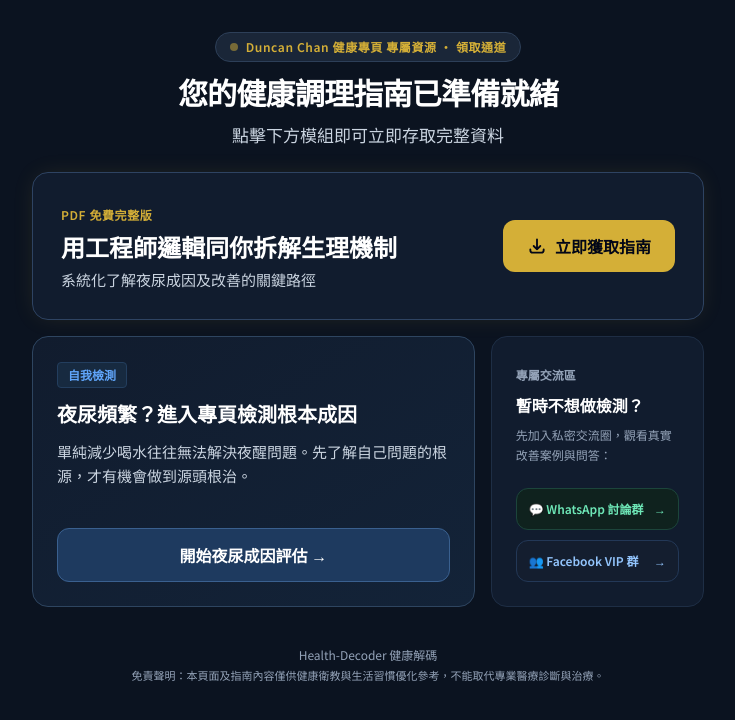
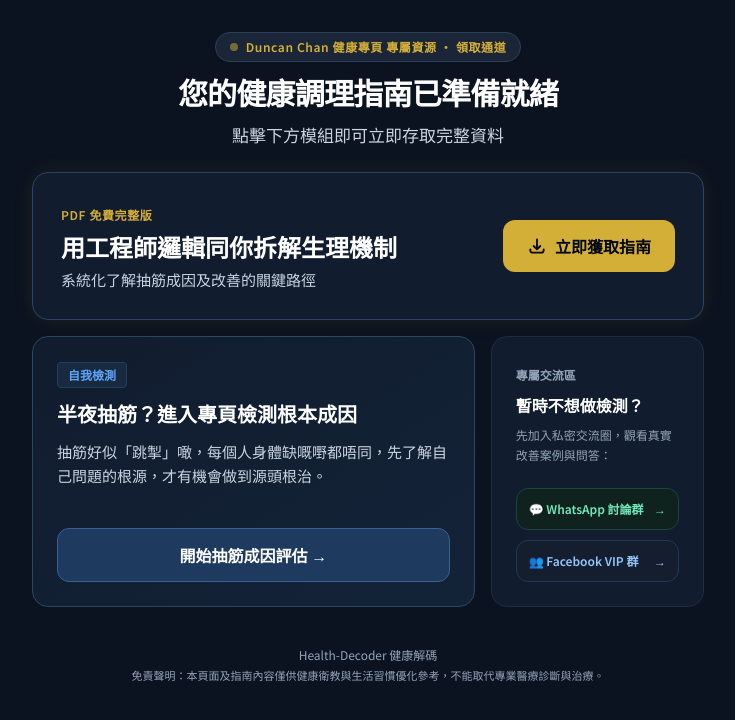
Before and after one commit to dchan142-dev/health-landing, a plain HTML site: page IG-landing/Cramps/Manachat_Cramps_01.html in a window 1280 px wide. Shown: the whole page, without its empty margins (272-1007 px from the left). Drawn offline with nearby package versions, Linux system fonts and the light colour scheme.

Commit message:
Update Manachat_Cramps_01.html

```diff
--- a/IG-landing/Cramps/Manachat_Cramps_01.html
+++ b/IG-landing/Cramps/Manachat_Cramps_01.html
@@ -51,10 +51,10 @@
           <div class="space-y-1.5">
             <span class="text-xs font-semibold text-[#D4AF37] tracking-wider uppercase">PDF 免費完整版</span>
             <h2 class="text-xl sm:text-2xl font-bold text-white">用工程師邏輯同你拆解生理機制</h2>
-            <p class="text-[15px] text-slate-300">系統化了解夜尿成因及改善的關鍵路徑</p>
+            <p class="text-[15px] text-slate-300">系統化了解抽筋成因及改善的關鍵路徑</p>
           </div>
           <!-- 建議使用直接下載或相容性最佳之 Drive 連結 -->
-          <a href="https://drive.google.com/uc?export=download&id=1Dg3STZXBrOrj955kYRbAHo6TNxK9NubO" target="_blank" rel="noopener noreferrer"
+          <a href="https://drive.google.com/file/d/1oJii0cwTp8YRlh11OQM5Kpp6WUUs21jI/view?usp=sharing" target="_blank" rel="noopener noreferrer"
              class="w-full sm:w-auto flex-shrink-0 inline-flex items-center justify-center gap-2 px-6 py-3.5 rounded-xl font-bold text-slate-950 bg-[#D4AF37] hover:bg-[#C5A028] transition-all active:scale-[0.98]">
             <svg class="w-5 h-5" fill="none" stroke="currentColor" viewBox="0 0 24 24"><path stroke-linecap="round" stroke-linejoin="round" stroke-width="2.2" d="M4 16v1a3 3 0 003 3h10a3 3 0 003-3v-1m-4-4l-4 4m0 0l-4-4m4 4V4"></path></svg>
             立即獲取指南
@@ -62,24 +62,24 @@
         </div>
       </div>
 
-      <!-- Bento 2: 夜尿檢測卡 (跨 2 欄，高權重導流) -->
+      <!-- Bento 2: 抽筋檢測卡 (跨 2 欄，高權重導流) -->
       <div class="md:col-span-2 bento-card rounded-2xl p-6 relative overflow-hidden flex flex-col justify-between border-[#2E4560] bg-gradient-to-br from-[#111C2E] to-[#132338]">
         <div class="space-y-3">
           <div class="inline-flex items-center gap-1.5 px-2.5 py-1 rounded bg-[#172A40] text-[#60A5FA] border border-[#233E5E] text-xs font-semibold">
             自我檢測
           </div>
           <h3 class="text-lg sm:text-xl font-bold text-white">
-            夜尿頻繁？進入專頁檢測根本成因
+            半夜抽筋？進入專頁檢測根本成因
           </h3>
           <p class="text-[15px] text-slate-300 leading-relaxed">
-            單純減少喝水往往無法解決夜醒問題。先了解自己問題的根源，才有機會做到源頭根治。
+            抽筋好似「跳掣」噉，每個人身體缺嘅嘢都唔同，先了解自己問題的根源，才有機會做到源頭根治。
           </p>
         </div>
 
         <div class="pt-5">
           <a href="https://health-decoder.com/nocturia/index.html"
              class="inline-flex items-center justify-center w-full py-3.5 px-5 rounded-xl font-semibold text-white bg-[#1E3A5F] hover:bg-[#254673] border border-[#3A608F] transition-all">
-            開始夜尿成因評估 →
+            開始抽筋成因評估 →
           </a>
         </div>
       </div>
```
